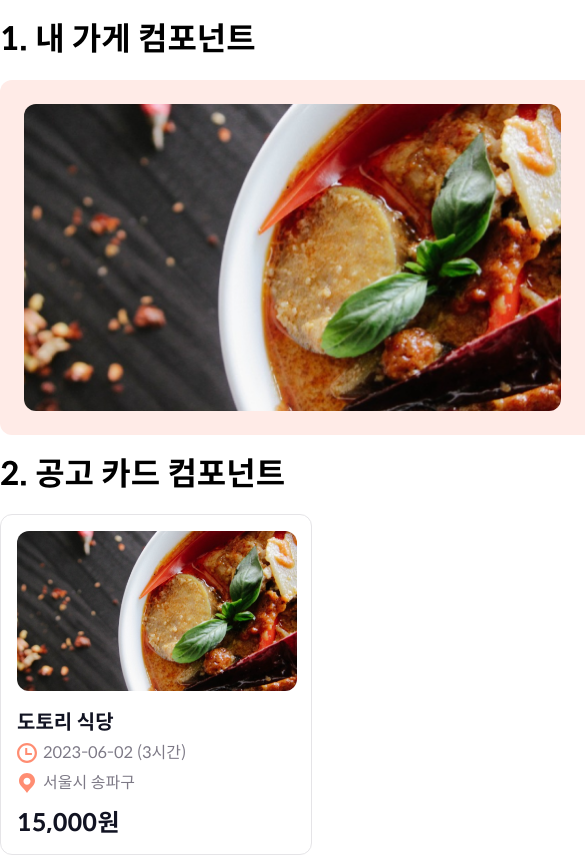
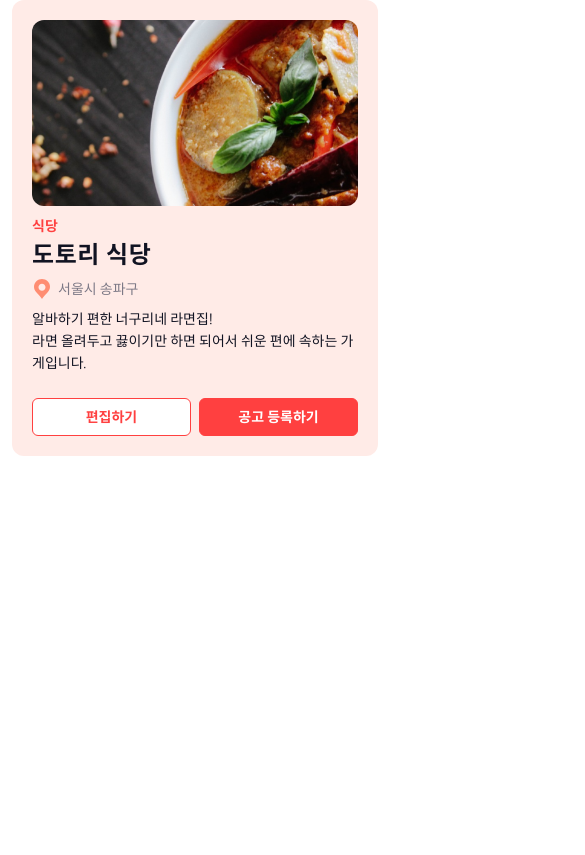
Before and after one commit to sprintPart3Team4/the-julge, a Next.js app: page /shop in a window 390 px wide. Shown: the top 855 px of the page, 585 px wide, since content can reach past the window. Built offline with nearby package versions, Linux system fonts and the light colour scheme.

Commit message:
Design: MyShopProfile 컴포넌트 반응형 구현

```diff
--- a/components/shop/myShopProfile/MyShopProfile.module.scss
+++ b/components/shop/myShopProfile/MyShopProfile.module.scss
@@ -1,55 +1,107 @@
 @use "@/styles/variables.scss" as *;
 
+// 모바일 사이즈를 디폴트로
 .container {
+  position: relative;
   display: flex;
   justify-content: space-between;
-  gap: 3.2rem;
-  padding: 2.4rem;
-  width: 96.4rem;
+  flex-direction: column;
+  padding: 2rem;
+  gap: 1.2rem;
+  max-width: 68rem;
+  width: calc(100% - 2.4rem);
   border-radius: 1.2rem;
   background: $color-red-10;
+  font-size: 1.4rem;
+
+  @include tablet {
+    gap: 1.6rem;
+    padding: 2.4rem;
+    width: calc(100% - 6.4rem);
+  }
+
+  @include desktop {
+    flex-direction: row;
+    gap: 2.8rem;
+    max-width: 96.4rem;
+  }
 
   .image {
     border-radius: 1.2rem;
+    width: 100%;
+    height: auto;
   }
 
   .contents {
     display: flex;
     flex-direction: column;
+    gap: 2.4rem;
+
+    @include tablet {
+      gap: 4rem;
+    }
+
+    @include desktop {
       justify-content: space-between;
+    }
   }
 
   .shopInfo {
     display: flex;
     flex-direction: column;
+    gap: 0.8rem;
+
+    @include tablet {
       gap: 1.2rem;
+    }
+
+    @include desktop {
       margin-top: 1.6rem;
+    }
   }
 
   .category {
     color: $color-red-40;
     font-weight: 700;
+    margin-bottom: 0;
+
+    @include tablet {
       margin-bottom: -0.4rem;
+    }
   }
 
   .name {
     color: $color-black;
-    font-size: 2.8rem;
+    font-size: 2.4rem;
     font-weight: 700;
     letter-spacing: 0.06rem;
+
+    @include tablet {
+      font-size: 2.8rem;
     }
+  }
+
+  // TODO svg 반응형 추가
 
   .location {
     display: flex;
     align-items: center;
     gap: 0.6rem;
     color: $color-gray-50;
+    line-height: 2.2rem;
+
+    @include tablet {
       line-height: 2.6rem;
+    }
   }
 
   .description {
     color: $color-black;
+    line-height: 2.2rem;
+
+    @include tablet {
       line-height: 2.6rem;
+    }
   }
 
   .buttons {
@@ -59,28 +111,30 @@
 
   .button {
     display: flex;
-    padding: 1.4rem;
+    flex-grow: 1;
+    padding: 1rem;
     justify-content: center;
     align-items: center;
-    gap: 0.8rem;
-    width: 16.9rem;
+    width: 15.1rem;
     border: 1px solid $color-red-40;
     border-radius: 0.6rem;
+    text-align: center;
+    font-weight: 700;
+
+    @include tablet {
+      padding: 1.4rem;
+      width: 16.9rem;
+      line-height: 2rem;
+    }
   }
 
   .whiteButton {
     background: $color-white;
     color: $color-red-40;
-    text-align: center;
-    font-weight: 700;
-    line-height: 2rem;
   }
 
   .primaryButton {
     background-color: $color-red-40;
     color: $color-white;
-    text-align: center;
-    font-weight: 700;
-    line-height: 2rem;
   }
 }
--- a/components/shop/myShopProfile/MyShopProfile.tsx
+++ b/components/shop/myShopProfile/MyShopProfile.tsx
@@ -10,7 +10,7 @@ const cn = classNames.bind(styles);
 export default function MyShopProfile() {
   return (
     <div className={cn("container")}>
-      <Image src={TestImage} className={cn("image")} alt="테스트 이미지" width={538} />
+      <Image src={TestImage} className={cn("image")} alt="테스트 이미지" objectFit="cover" />
       <div className={cn("contents")}>
         <div className={cn("shopInfo")}>
           <span className={cn("category")}>{storeInfo.item.category}</span>
--- /dev/null
+++ b/components/shop/shopPageLayout/ShopPageLayout.module.scss
@@ -0,0 +1,6 @@
+.container {
+  display: flex;
+  flex-direction: column;
+  align-items: center;
+  justify-content: center;
+}
--- /dev/null
+++ b/components/shop/shopPageLayout/ShopPageLayout.tsx
@@ -0,0 +1,15 @@
+import classNames from "classnames/bind";
+import MyShopProfile from "@/components/shop/myShopProfile/MyShopProfile";
+import NoticeCard from "@/components/shop/noticeCard/NoticeCard";
+import NoticeSuggestion from "@/components/shop/noticeSuggestion/NoticeSuggestion";
+import styles from "./ShopPageLayout.module.scss";
+
+const cn = classNames.bind(styles);
+
+export default function ShopPageLayout() {
+  return (
+    <div className={cn("container")}>
+      <MyShopProfile />
+    </div>
+  );
+}
--- a/pages/_document.tsx
+++ b/pages/_document.tsx
@@ -1,8 +1,8 @@
-import { Html, Head, Main, NextScript } from 'next/document';
+import { Html, Head, Main, NextScript } from "next/document";
 
 export default function Document() {
   return (
-    <Html lang='ko'>
+    <Html lang="ko">
       <Head />
       <body>
         <Main />
--- a/pages/shop/index.tsx
+++ b/pages/shop/index.tsx
@@ -1,18 +1,5 @@
-import MyShopProfile from "@/components/shop/myShopProfile/MyShopProfile";
-import NoticeCard from "@/components/shop/noticeCard/NoticeCard";
-import NoticeSuggestion from "@/components/shop/noticeSuggestion/NoticeSuggestion";
+import ShopPageLayout from "@/components/shop/shopPageLayout/ShopPageLayout";
 
 export default function ShopPage() {
-  return (
-    <div>
-      <h1>1. 내 가게 컴포넌트</h1>
-      <MyShopProfile />
-      <h1>2. 공고 카드 컴포넌트</h1>
-      <NoticeCard />
-      <h2>* 마감 시</h2>
-      <NoticeCard isClosed />
-      <h1>3. 등록한 공고가 없을 시</h1>
-      <NoticeSuggestion />
-    </div>
-  );
+  return <ShopPageLayout />;
 }
```
Lines whose indentation alone changed are shown as unchanged.
